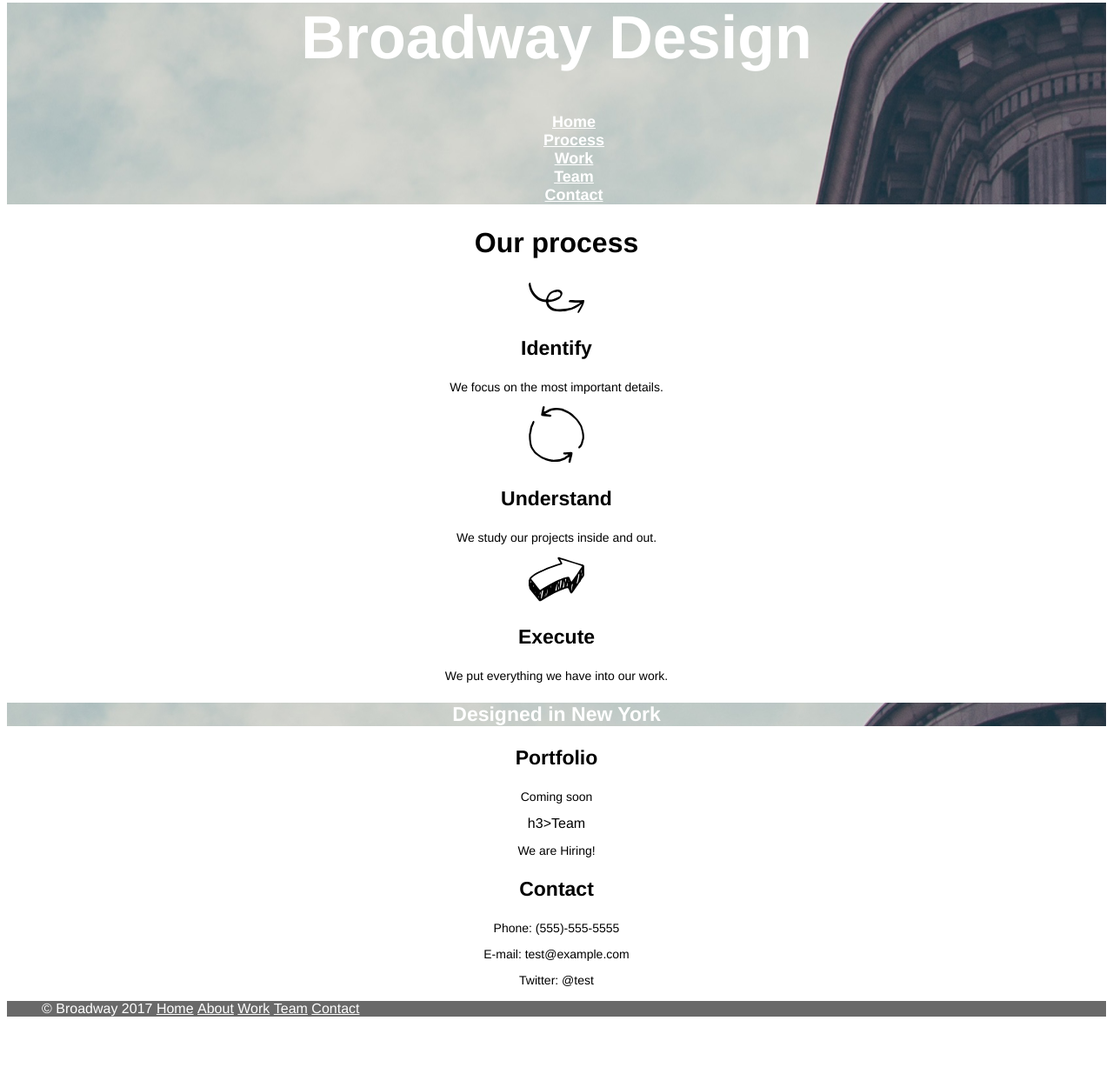
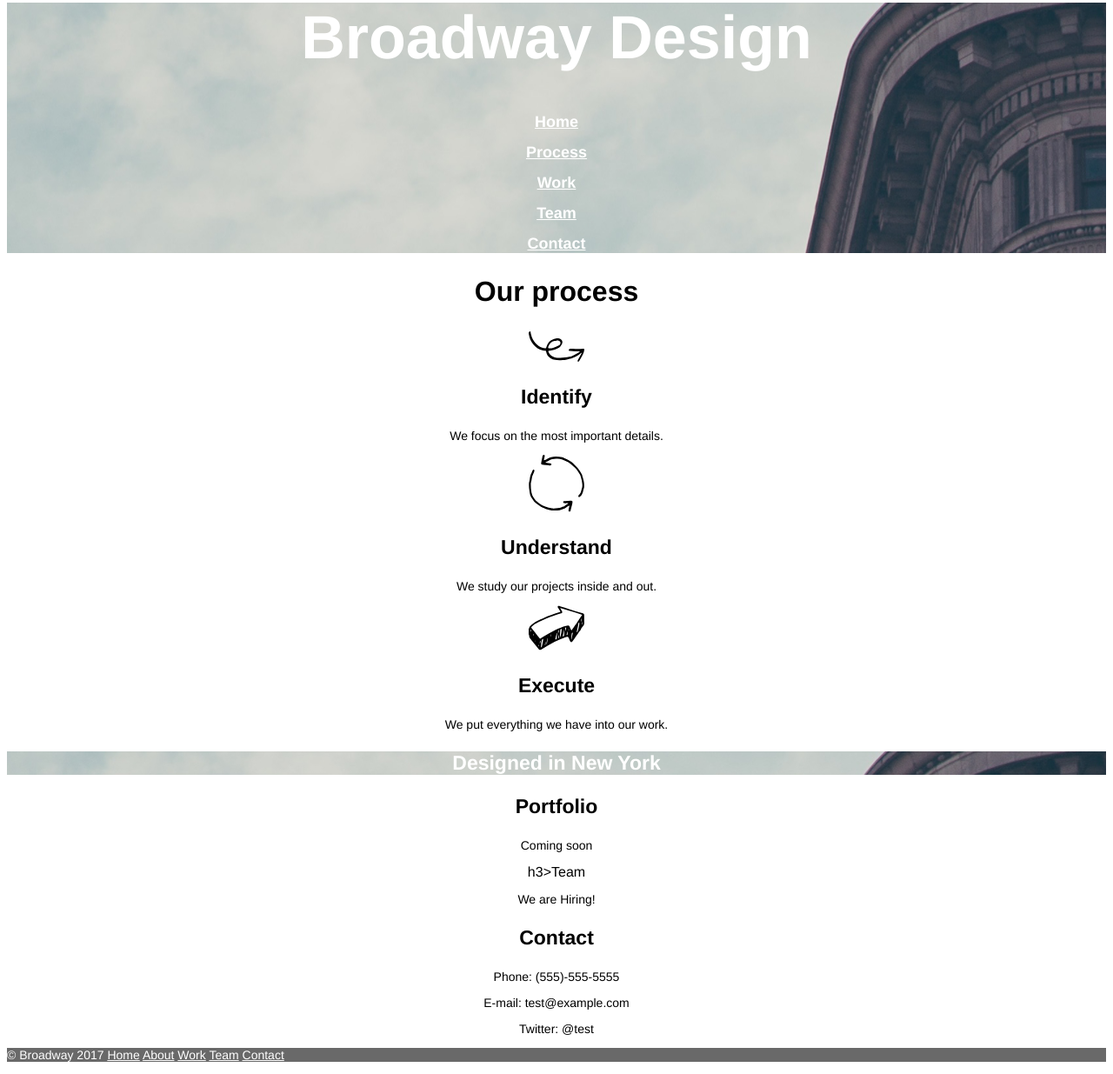
Before and after one commit to natalia-1702/broadway, a plain HTML site: page index.html in a window 1280 px wide. Shown: the part 44-1279 px from the top of the page at 87% size. Before the commit the page ends 1229 px from the top, so only its background shows below. Drawn offline with Linux system fonts and the light colour scheme.

Commit message:
Stablish version . End

```diff
--- a/index.html
+++ b/index.html
@@ -8,15 +8,11 @@
 	<!-- -->
 	<div class="header">
 		<h1>Broadway Design</h1>
-		<nav>
-			<ul>
-				<li><a href="#">Home</a></li>
-				<li><a href="#process">Process</a></li>
-				<li><a href="#work">Work</a></li>
-				<li><a href="#team">Team</a></li>
-				<li><a href="#contact">Contact</a></li>
-			</ul>
-		</nav>
+				<p><a class="btn" href="#">Home</a></p>
+				<p><a class="btn" href="#process">Process</a></p>
+				<p><a class="btn" href="#work">Work</a></p>
+				<p><a class="btn" href="#team">Team</a></p>
+				<p><a class="btn" href="#contact">Contact</a></p>
 	</div>
 	<!-- -->
 	<div id="process">
@@ -51,14 +47,13 @@
 
 	<!-- -->
 	<div class="footer">
-			<ul>
-				<li>&copy Broadway 2017</li>
-				<li><a href="#">Home</a></li>
-				<li><a href="#footer">About</a></li>
-				<li><a href="#work">Work</a></li>
-				<li><a href="#team">Team</a></li>
-				<li><a href="#contact">Contact</a></li>
-			</ul>
+			<p>&copy Broadway 2017
+				<a class="btn" href="#">Home</a>
+				<a class="btn" href="#footer">About</a>
+				<a class="btn" href="#work">Work</a>
+				<a class="btn" href="#team">Team</a>
+				<a class="btn" href="#contact">Contact</a>
+			<p>
 
 </body>
 </html>
--- a/resources/css/style.css
+++ b/resources/css/style.css
@@ -15,15 +15,14 @@ body {
 	text-align: left;
 	background-color: dimgray;
 }
-.footer li {
-	display: inline;
-}
-a, .footer {
+
+.btn,
+.footer {
 	color: white;
 }
 
 /* font-size */
-.header nav ul li a {
+.header .btn {
 	font-size: 18px;
 }
 
@@ -44,7 +43,3 @@ p {
 .header h1 {
 	font-size: 70px;
 }
-/* In unordered list list removes marks*/
-li {
-	list-style-type: none;
-}
```
Also changed, not shown: 2 other files.
